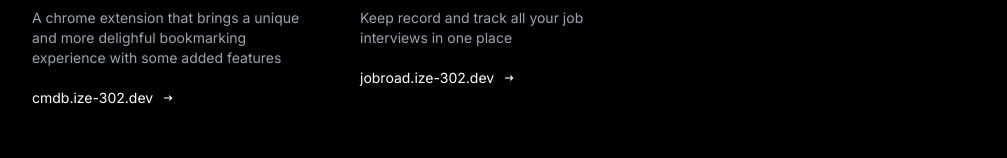
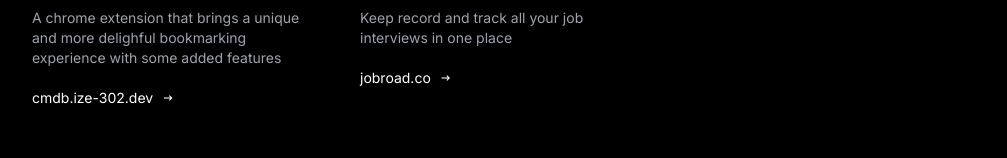
Before and after one commit to ize-302/ize-302.dev, a Vue app: page / in a window 1280 px wide. Shown: the part 724-882 px from the top of the page, without its empty margins (136-1143 px from the left). Built offline with nearby package versions, Linux system fonts and the light colour scheme.

Commit message:
update project

```diff
--- a/src/projects.js
+++ b/src/projects.js
@@ -1,5 +1,5 @@
 import cmdbthumbnail from './assets/cmdb-demo-giphy.gif'
-import jobroadthumbnail from './assets/jobroad-demo.png'
+import jobroadthumbnail from './assets/jobroad-demo.gif'
 
 export const products = [
   {
@@ -15,8 +15,8 @@
     name: 'Jobroad 💼 ',
     description: 'Keep record and track all your job interviews in one place',
     link: {
-      name: 'jobroad.ize-302.dev',
-      url: 'https://jobroad.ize-302.dev/',
+      name: 'jobroad.co',
+      url: 'https://jobroad.co/',
     },
     image: jobroadthumbnail
   }
```
Also changed, not shown: src/assets/jobroad-demo.png (deleted), 1 other file (tests, documents, lock files or other folders).
